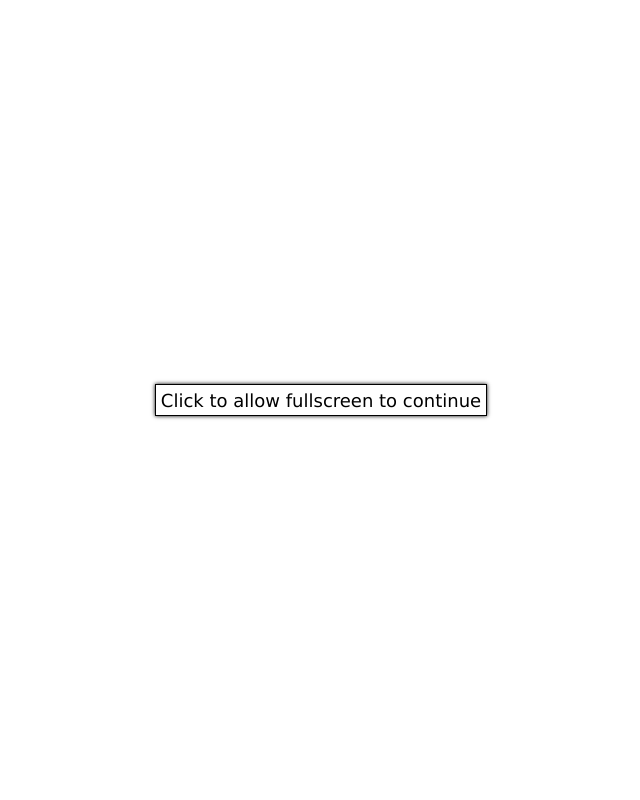
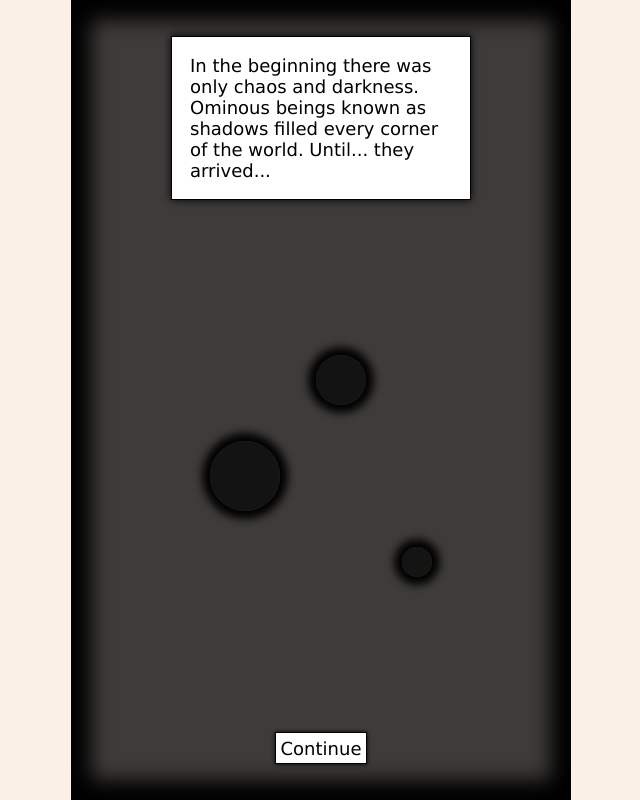
Before and after one commit to onkyoh/kiluket, a React (Create React App) app: page / in a window 1280 px wide. Shown: the whole page, without its empty margins (319-959 px from the left). Built offline with nearby package versions, Linux system fonts and the light colour scheme.

Commit message:
100% instead of 100vh

```diff
--- a/src/App.tsx
+++ b/src/App.tsx
@@ -1,24 +1,12 @@
 import './styles/App.css';
 import GameScreen from './components/GameScreen'
-import {useState} from 'react'
 
 
 function App() {
 
-  const [fullscreen, setFullscreen] = useState(false)
-
-  const goFullScreen = () => {
-    document.body.requestFullscreen()
-    setFullscreen(true)
-  }
-
   return (
     <div className='app'>
-      {!fullscreen ?
-      <button onClick={goFullScreen} id='fullscreen_button'>Click to allow fullscreen to continue</button>
-      :
       <GameScreen/>
-      }
     </div>
   );
 }
--- a/src/styles/App.css
+++ b/src/styles/App.css
@@ -6,11 +6,15 @@
   font-family: "Lucida Sans", "Lucida Sans Regular", "Lucida Grande", "Lucida Sans Unicode", Geneva, Verdana, sans-serif;
 }
 
+html {
+  width: 100%;
+  height: 100%;
+}
+
 body {
-  width: 100vw;
-  height: 100vh;
+  width: 100%;
+  height: 100%;
   overflow: hidden;
-  position: fixed;
 }
 
 #root {
@@ -66,7 +70,7 @@ button {
   align-items: center;
   flex-direction: column;
   justify-content: space-between;
-  height: 100vh;
+  height: 100%;
 }
 .play_screen .play_room .play_instructions {
   display: flex;
@@ -251,7 +255,7 @@ button {
   max-width: 700px;
   padding: 1em;
   padding-top: 3em;
-  height: 100vh;
+  height: 100%;
   overflow: auto;
   margin: auto;
 }
@@ -398,8 +402,8 @@ button {
 }
 
 .searching {
-  width: 100vw;
-  height: 100vh;
+  width: 100%;
+  height: 100%;
   background-color: #FAF0E7;
   overflow: hidden;
   display: flex;
@@ -548,8 +552,8 @@ button {
   }
 }
 .story {
-  width: 100vw;
-  height: 100vh;
+  width: 100%;
+  height: 100%;
   background-color: #FAF0E7;
   display: flex;
   justify-content: center;
--- a/src/styles/App.scss
+++ b/src/styles/App.scss
@@ -26,11 +26,15 @@ $bg: #FAF0E7;
     font-family: 'Lucida Sans', 'Lucida Sans Regular', 'Lucida Grande', 'Lucida Sans Unicode', Geneva, Verdana, sans-serif;
 }
 
+html {
+    width: 100%;
+    height: 100%;
+}
+
 body {
-    width: 100vw;
-    height: 100vh;
+    width: 100%;
+    height: 100%;
     overflow: hidden;
-    position: fixed;
 }
 
 #root {
@@ -80,7 +84,7 @@ button {
         @include flexCenter();
         flex-direction: column;
         justify-content: space-between;
-        height: 100vh;
+        height: 100%;
         .play_instructions {
             @include flexCenter();
             flex-direction: column;
@@ -248,7 +252,7 @@ button {
         max-width: 700px;
         padding: 1em;
         padding-top: 3em;
-        height: 100vh;
+        height: 100%;
         overflow: auto;
         margin: auto;
         .lights_container {
@@ -371,8 +375,8 @@ button {
 }
 
 .searching {
-    width: 100vw;
-    height: 100vh;
+    width: 100%;
+    height: 100%;
     background-color: $bg;
     overflow: hidden;
     @include flexCenter();
@@ -506,8 +510,8 @@ button {
 }
 
 .story {
-    width: 100vw;
-    height: 100vh;
+    width: 100%;
+    height: 100%;
     background-color: $bg;
     @include flexCenter();
     > div {
```
Also changed, not shown: 1 other file (tests, documents, lock files or other folders).
